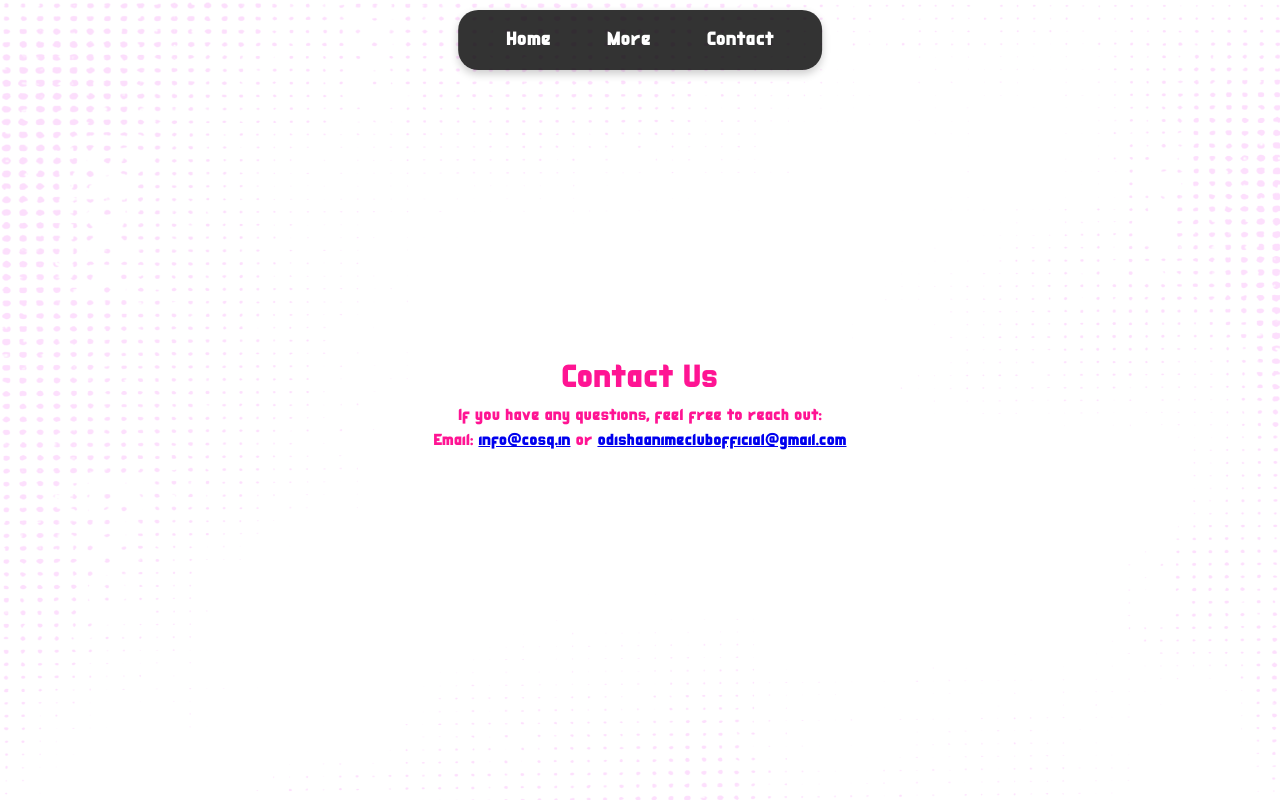
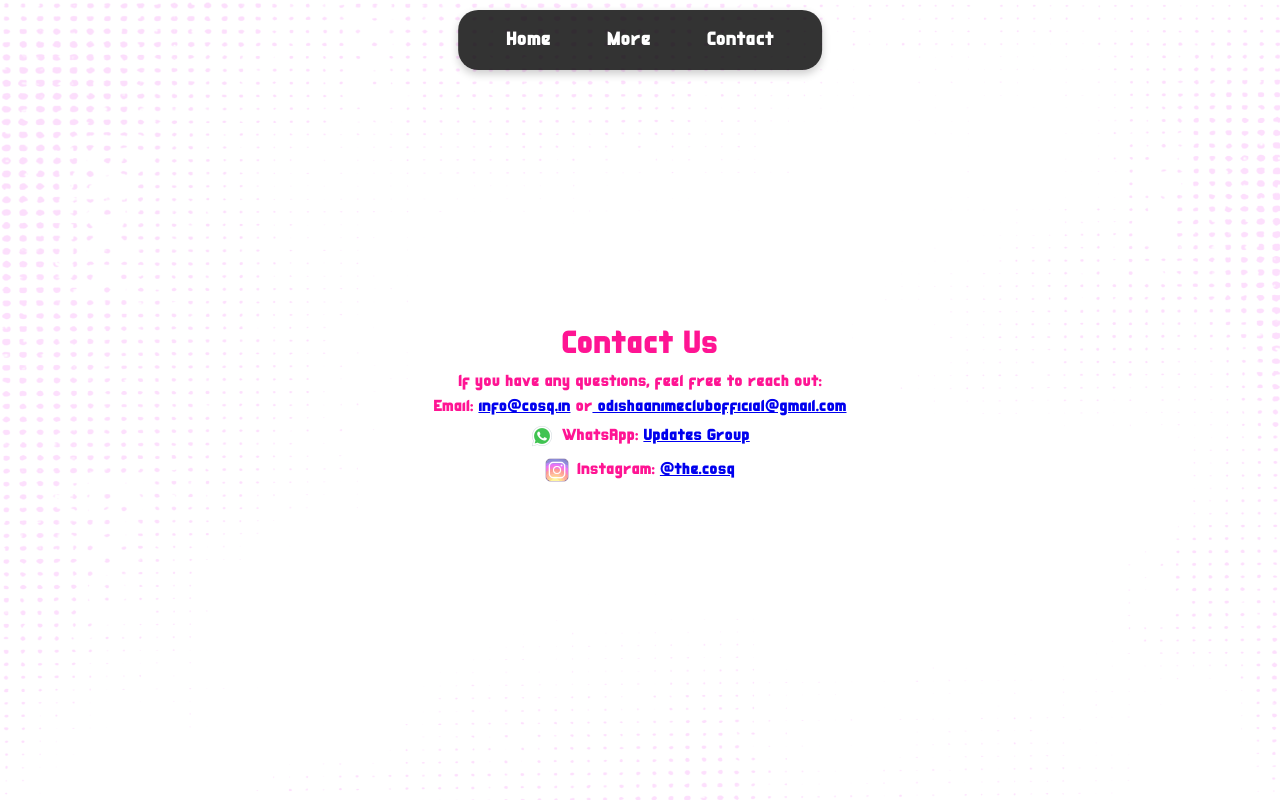
Before and after one commit to aharshit123456/cosq-web, a React (Create React App) app: page /contact in a window 1280 px wide. Built offline with nearby package versions, Linux system fonts and the light colour scheme.

Commit message:
whatsapp-insta added

```diff
--- a/src/pages/Contact.js
+++ b/src/pages/Contact.js
@@ -1,5 +1,5 @@
 import React from 'react';
-import './Contact.css';
+import './Contact.css'; // Assuming CSS for styling
 
 const Contact = () => {
   return (
@@ -8,7 +8,28 @@ const Contact = () => {
       <div className="content-layer">
         <h1>Contact Us</h1>
         <p>If you have any questions, feel free to reach out:</p>
-        <p>Email: <a href="mailto:info@cosq.in">info@cosq.in</a> or <a href="mailto:odishaanimeclubofficial@gmail.com">odishaanimeclubofficial@gmail.com</a> </p>
+        <p>
+          Email: <a href="mailto:info@cosq.in">info@cosq.in</a> or
+          <a href="mailto:odishaanimeclubofficial@gmail.com"> odishaanimeclubofficial@gmail.com</a>
+        </p>
+
+        <p>
+          <img
+            src="/icons/whatsapp-icon.png"
+            alt="WhatsApp Icon"
+            style={{ width: '24px', marginRight: '8px', verticalAlign: 'middle' }}
+          />
+          WhatsApp: <a href="https://chat.whatsapp.com/FvzflrwMdtf6Pya8ul9TO3">Updates Group</a>
+        </p>
+
+        <p>
+          <img
+            src="/icons/instagram-icon.png"
+            alt="Instagram Icon"
+            style={{ width: '24px', marginRight: '8px', verticalAlign: 'middle' }}
+          />
+          Instagram: <a href="https://instagram.com/the.cosq">@the.cosq</a>
+        </p>
       </div>
     </div>
   );
```
Also changed, not shown: public/icons/instagram-icon.png (added), public/icons/whatsapp-icon.png (added).
